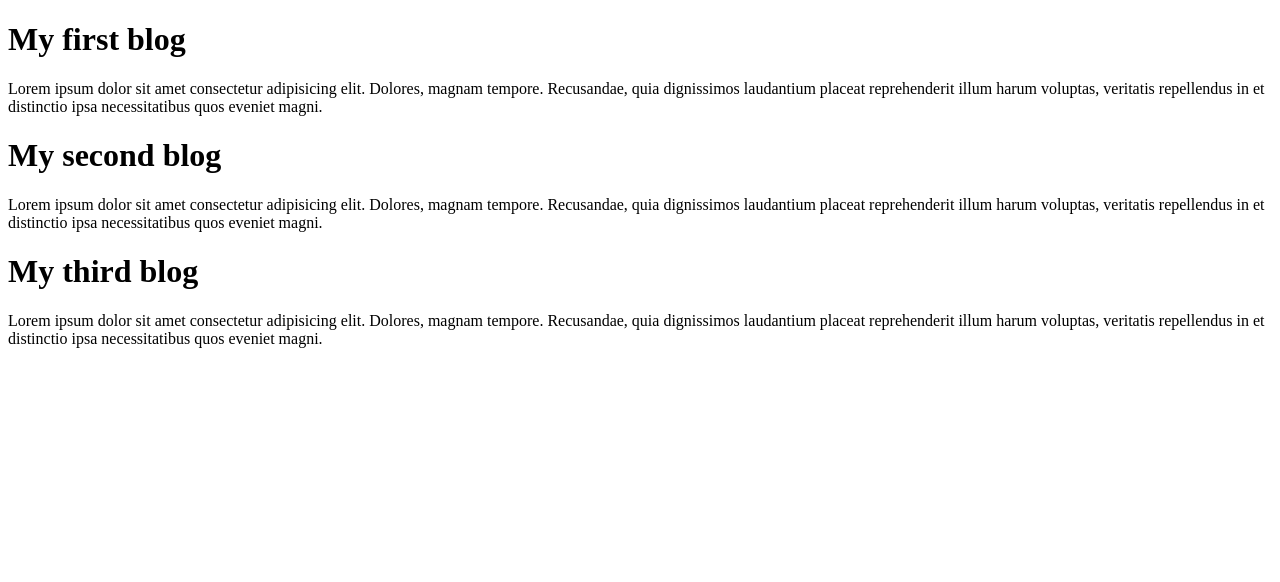
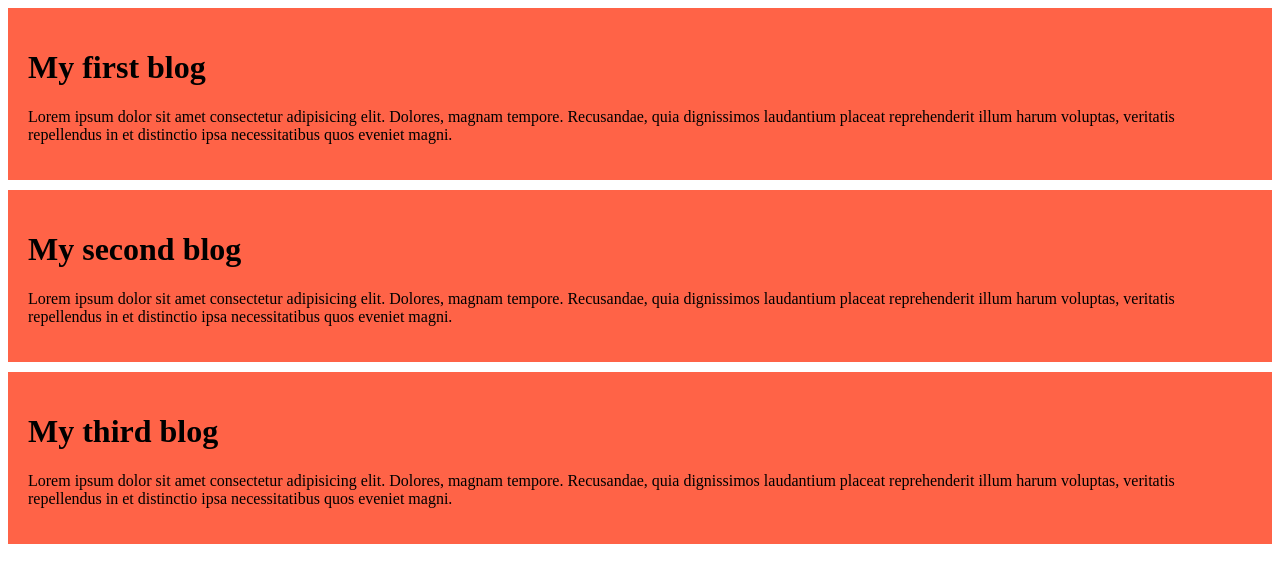
Before and after one commit to Aantara21/my-first-git-hub, a plain HTML site: page index.html in a window 1280 px wide. Drawn offline with Linux system fonts and the light colour scheme.

Commit message:
css added first

```diff
--- a/index.html
+++ b/index.html
@@ -4,6 +4,7 @@
     <meta charset="UTF-8">
     <meta name="viewport" content="width=device-width, initial-scale=1.0">
     <title>My first git hub repo</title>
+    <link rel="stylesheet" href="style/blog.css">
 </head>
 <body>
     <div>
--- a/style/blog.css
+++ b/style/blog.css
@@ -0,0 +1,5 @@
+div {
+    background-color: tomato;
+    padding: 20px;
+    margin-bottom: 10px;
+}
```
